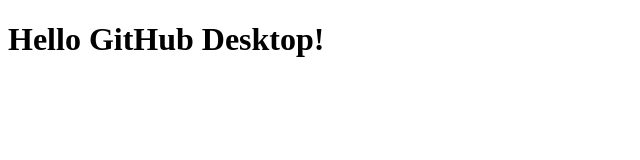
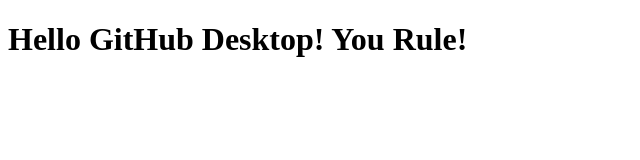
Before and after one commit to alannarisse/ghd-demo01, a plain HTML site: page index.html in a window 1280 px wide. Shown: the whole page, without its empty margins (0-640 px from the left). Drawn offline with Linux system fonts and the light colour scheme.

Commit message:
added you rule

```diff
--- a/index.html
+++ b/index.html
@@ -5,6 +5,6 @@
 	<title>GitHub Desktop Demo</title>
 </head>
 <body>
-	<h1>Hello GitHub Desktop!</h1>
+	<h1>Hello GitHub Desktop! You Rule!</h1>
 </body>
 </html>
```
